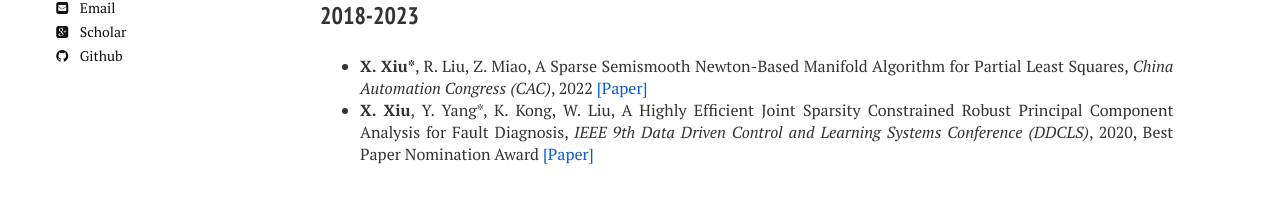
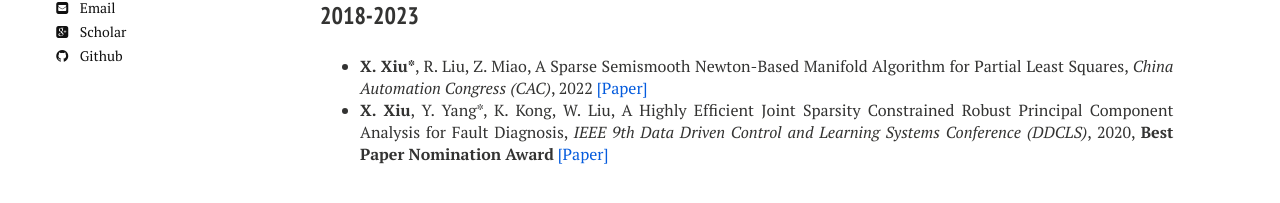
Before and after one commit to xianchaoxiu/xianchaoxiu.github.io, a Jekyll site: the page built from conferences/index.md, in a window 1280 px wide. Shown: the part 329-532 px from the top of the page. Built offline with Jekyll 4.4.1, drawn with Linux system fonts in a browser that asks for light colours; nearby versions of some CDN libraries.

Commit message:
Update index.md

```diff
--- a/conferences/index.md
+++ b/conferences/index.md
@@ -17,4 +17,4 @@ share: false
 
 ### 2018-2023
 * <b>X. Xiu*</b>, R. Liu, Z. Miao, A Sparse Semismooth Newton-Based Manifold Algorithm for Partial Least Squares, <i>China Automation Congress (CAC)</i>, 2022 <a href="https://ieeexplore.ieee.org/document/10055654" class="textlink" target="_blank">[Paper]</a> <br>
-* <b>X. Xiu</b>, Y. Yang*, K. Kong, W. Liu, A Highly Efficient Joint Sparsity Constrained Robust Principal Component Analysis for Fault Diagnosis, <i>IEEE 9th Data Driven Control and Learning Systems Conference (DDCLS)</i>, 2020, Best Paper Nomination Award <a href="https://ieeexplore.ieee.org/abstract/document/9275063" class="textlink" target="_blank">[Paper]</a> <br>
+* <b>X. Xiu</b>, Y. Yang*, K. Kong, W. Liu, A Highly Efficient Joint Sparsity Constrained Robust Principal Component Analysis for Fault Diagnosis, <i>IEEE 9th Data Driven Control and Learning Systems Conference (DDCLS)</i>, 2020, <b>Best Paper Nomination Award</b> <a href="https://ieeexplore.ieee.org/abstract/document/9275063" class="textlink" target="_blank">[Paper]</a> <br>
```
